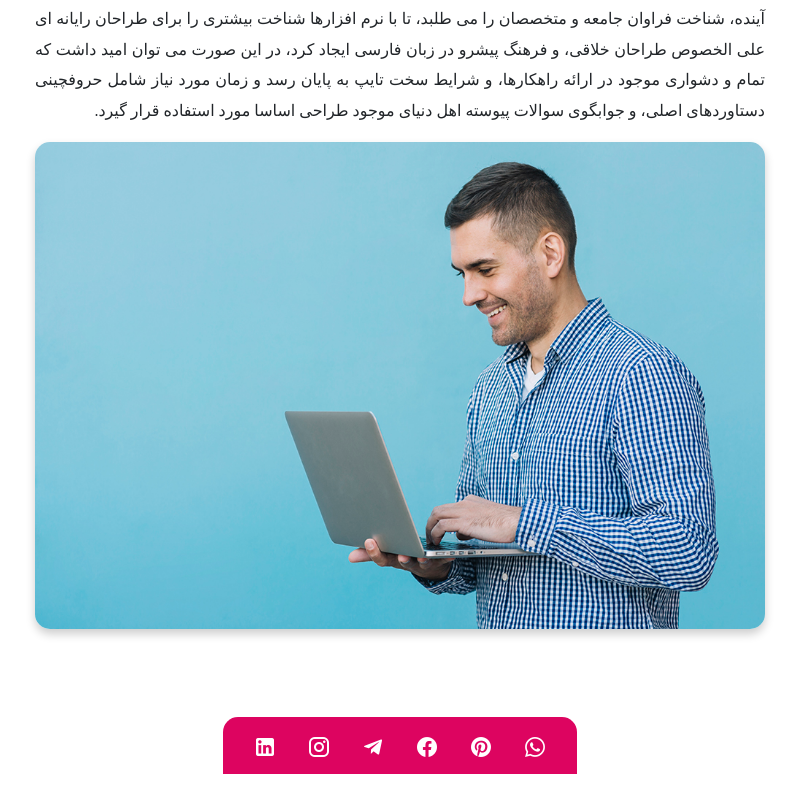
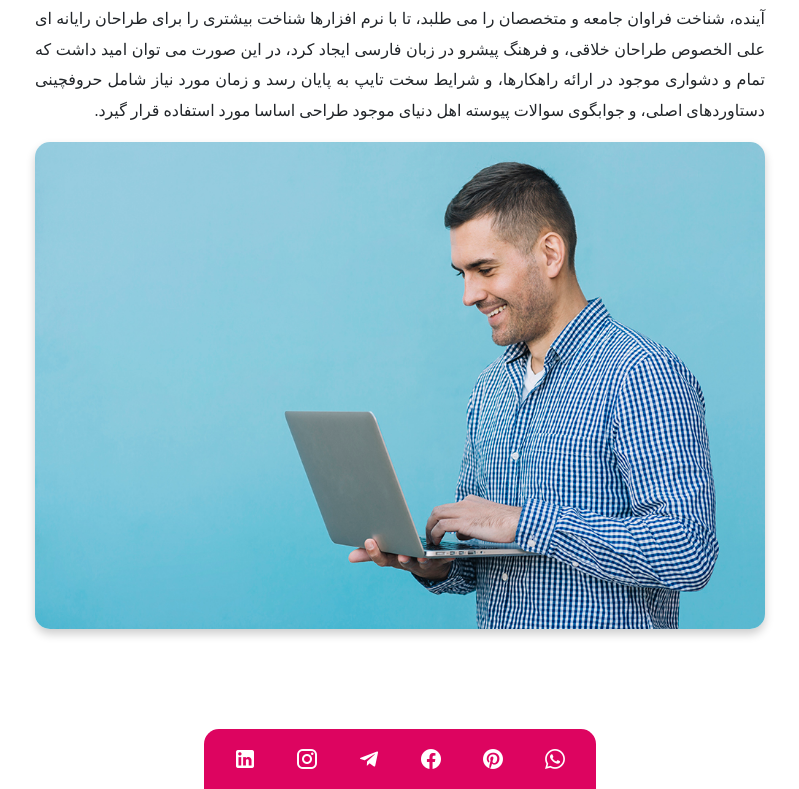
Before and after one commit to moein459/about-page-template, an Angular app: page /about in a window 1280 px wide. Shown: the part 1195-1984 px from the top of the page, without its empty margins (240-1039 px from the left). Built offline with nearby package versions, Linux system fonts and the light colour scheme; a web font is replaced by a local one.

Commit message:
apply footer and feature section bg animation

```diff
--- a/src/app/modules/home/components/_partials/features-section/features-section.component.html
+++ b/src/app/modules/home/components/_partials/features-section/features-section.component.html
@@ -1,4 +1,4 @@
-<section id="featuresSection">
+<section id="featuresSection" [style.background-position-y.px]="-250 - (scrollService.onScroll$ | async).y / 2">
 	<div class="container">
 		<div class="row justify-content-center">
 			<div class="col-xl-10 col-lg-12">
--- a/src/app/modules/home/components/_partials/features-section/features-section.component.ts
+++ b/src/app/modules/home/components/_partials/features-section/features-section.component.ts
@@ -2,6 +2,7 @@ import { Component, OnInit } from "@angular/core";
 import { Observable } from "rxjs";
 import { Feature } from '../../../models/feature.model';
 import { FeatureService } from '../../../services/feature/feature.service';
+import { ScrollService } from 'src/app/modules/core/services/scroll/scroll.service';
 
 @Component({
 	selector: "app-features-section",
@@ -11,7 +12,7 @@ import { FeatureService } from '../../../services/feature/feature.service';
 export class FeaturesSectionComponent implements OnInit {
 	features: Observable<Feature[]>;
 
-	constructor(private _featureService: FeatureService) {}
+	constructor(private _featureService: FeatureService, public scrollService: ScrollService) {}
 
 	ngOnInit(): void {
 		this.features = this._featureService.list();
--- a/src/app/modules/home/components/_partials/footer-section/footer-section.component.html
+++ b/src/app/modules/home/components/_partials/footer-section/footer-section.component.html
@@ -1,22 +1,22 @@
 <footer>
 	<ul>
 		<li>
-			<i class="mdi mdi-whatsapp mdi-24px"></i>
+			<a href="#"><i class="mdi mdi-whatsapp mdi-24px"></i></a>
 		</li>
 		<li>
-			<i class="mdi mdi-pinterest mdi-24px"></i>
+			<a href="#"><i class="mdi mdi-pinterest mdi-24px"></i></a>
 		</li>
 		<li>
-			<i class="mdi mdi-facebook mdi-24px"></i>
+			<a href="#"><i class="mdi mdi-facebook mdi-24px"></i></a>
 		</li>
 		<li>
-			<i class="mdi mdi-telegram mdi-24px"></i>
+			<a href="#"><i class="mdi mdi-telegram mdi-24px"></i></a>
 		</li>
 		<li>
-			<i class="mdi mdi-instagram mdi-24px"></i>
+			<a href="#"><i class="mdi mdi-instagram mdi-24px"></i></a>
 		</li>
 		<li>
-			<i class="mdi mdi-linkedin mdi-24px"></i>
+			<a href="#"><i class="mdi mdi-linkedin mdi-24px"></i></a>
 		</li>
 	</ul>
 </footer>
--- a/src/scss/sections/footer-section.scss
+++ b/src/scss/sections/footer-section.scss
@@ -9,19 +9,41 @@ footer {
 
 	ul {
 		margin: 0;
-		padding: 25px 15px 15px 15px;
-		display: inline;
+		padding: 0 10px;
+		display: inline-block;
 		background-color: $my_primary_color;
 		border-radius: $main_radius $main_radius 0 0;
+
+		&:hover > li > a {
+			filter: blur(1px) opacity(.7);
+		}
+
+		@include media-breakpoint-down(sm) {
+			display: block;
+		}
 	}
 
 	li {
-		display: inline;
+		display: inline-block;
 		color: white;
-		margin: 15px;
+		margin: 5px;
+		padding: 7px;
+
+		a {
+			transition: .2s ease-out;
+			color: white;
+			text-decoration: none;
+			padding: 7px;
+
+			&:hover {
+				filter: blur(0px) opacity(1) !important;
+				color: white;
+			}
+		}
 
 		@include media-breakpoint-down(sm) {
-			margin: 9px;
+			margin: 0;
+			padding: 5px;
 		}
 	}
 }
--- a/src/scss/sections/header.scss
+++ b/src/scss/sections/header.scss
@@ -32,6 +32,7 @@ header {
 
 	.header-logo > img {
 		width: 150px;
+		padding-right: 10px;
 
 		@include media-breakpoint-down(sm) {
 			width: 115px;
```
